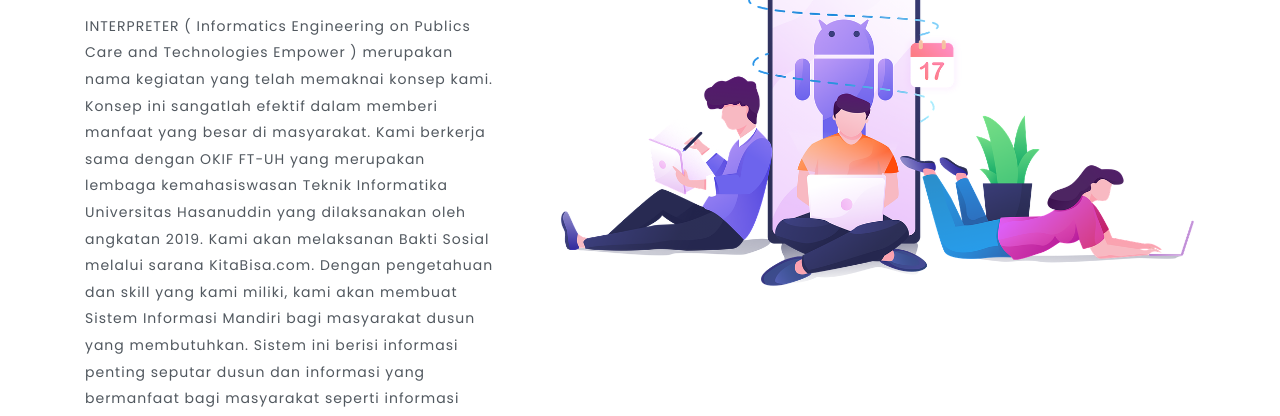
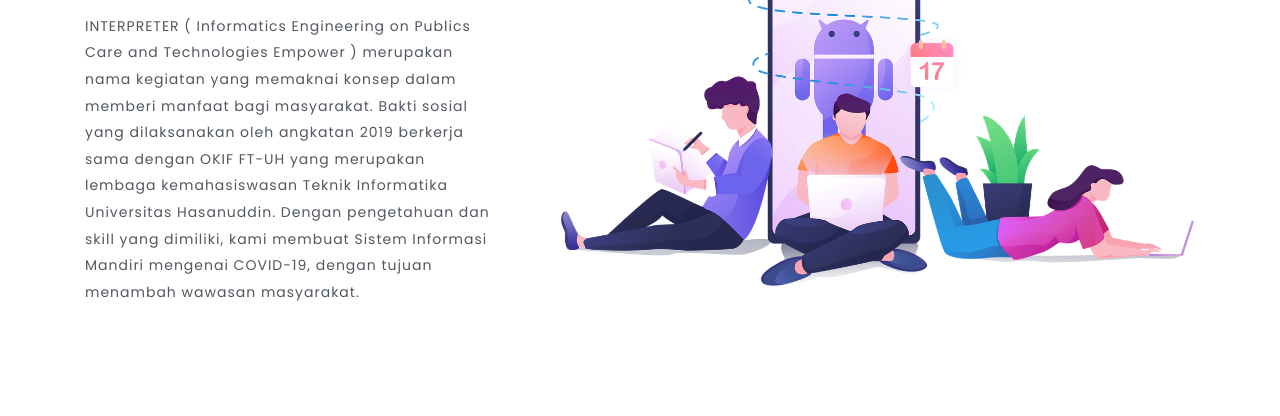
Before and after one commit to artyaaryatama/Website_Interpreter2020, a plain HTML site: page about.html in a window 1280 px wide. Shown: the part 384-800 px from the top of the page. Drawn offline with Linux system fonts and the light colour scheme.

Commit message:
Update about.html

```diff
--- a/about.html
+++ b/about.html
@@ -93,10 +93,10 @@
 				<div class="col-lg-5 about-right-faq pr-5">
 					<h6>Tentang INTERPRETER</h6>
 					<h3 class="mt-2 mb-3">Apa itu INTERPRETER?</h3>
-					<p>INTERPRETER ( Informatics Engineering on Publics Care and Technologies  Empower ) merupakan nama kegiatan yang telah memaknai konsep kami. Konsep ini sangatlah efektif dalam memberi manfaat yang besar di masyarakat.
-					 Kami berkerja sama dengan OKIF FT-UH yang merupakan lembaga kemahasiswasan Teknik Informatika Universitas Hasanuddin yang dilaksanakan oleh angkatan 2019. Kami akan melaksanan Bakti Sosial melalui sarana  KitaBisa.com.
-					  Dengan pengetahuan dan skill yang kami miliki, kami akan membuat Sistem Informasi Mandiri bagi masyarakat dusun yang membutuhkan. Sistem ini berisi informasi penting seputar dusun dan informasi yang bermanfaat bagi masyarakat
-					   seperti informasi edukasi yang dapat menambah wawasan masyarakat. Kami akan terus melakukan kolaborasi yang berkelanjutan terhadap sistem informasi di dusun tersebut</p>
+					<p>INTERPRETER ( Informatics Engineering on Publics Care and Technologies  Empower ) merupakan nama kegiatan
+						yang memaknai konsep dalam memberi manfaat bagi masyarakat. Bakti sosial yang dilaksanakan oleh angkatan 2019
+						berkerja sama dengan OKIF FT-UH yang merupakan lembaga kemahasiswasan Teknik Informatika Universitas Hasanuddin.
+						Dengan pengetahuan dan skill yang dimiliki, kami membuat Sistem Informasi Mandiri mengenai COVID-19, dengan tujuan menambah wawasan masyarakat.</p>
 
 				</div>
 				<div class="col-lg-7 welcome-right text-center mt-lg-0 mt-5">
```
